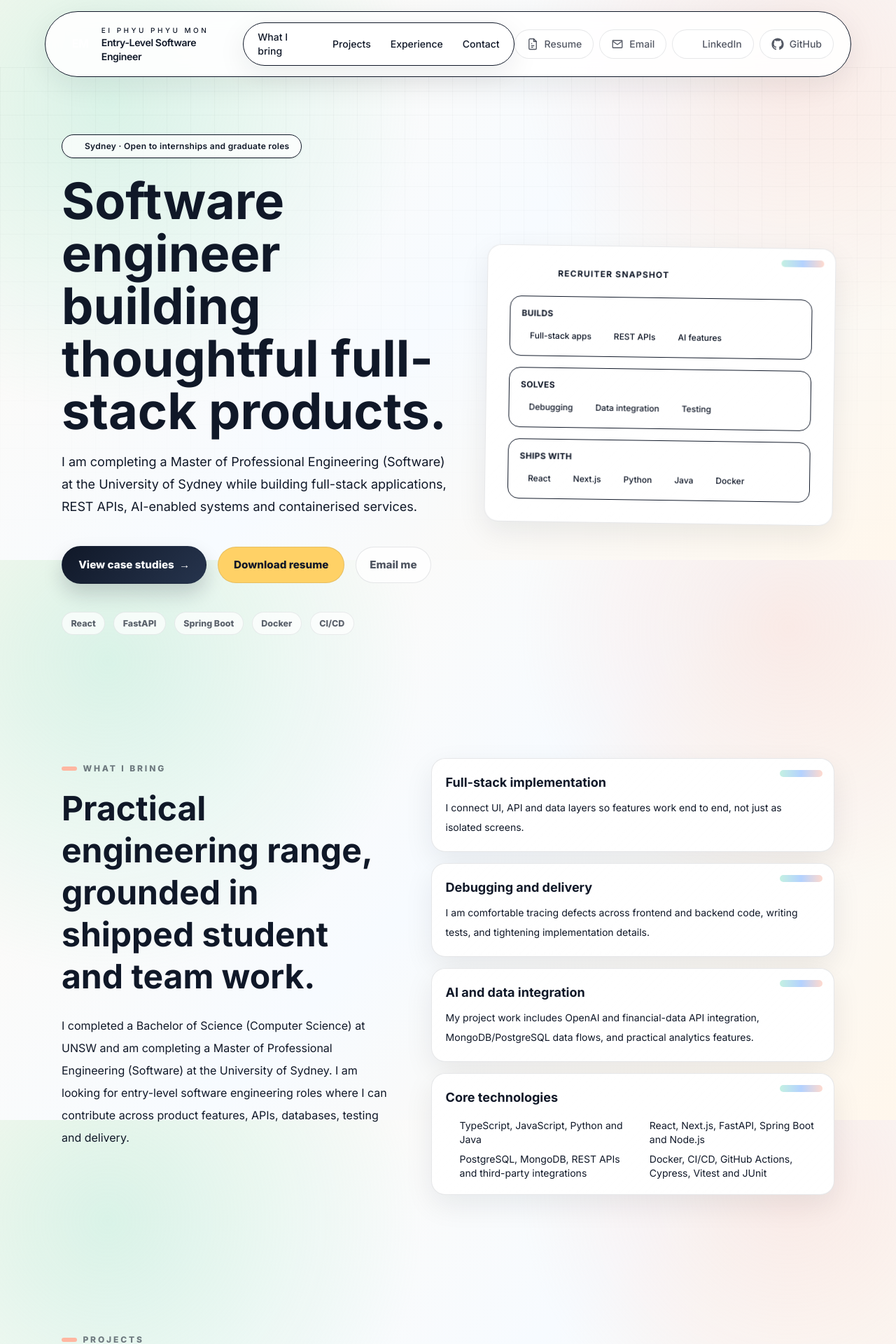
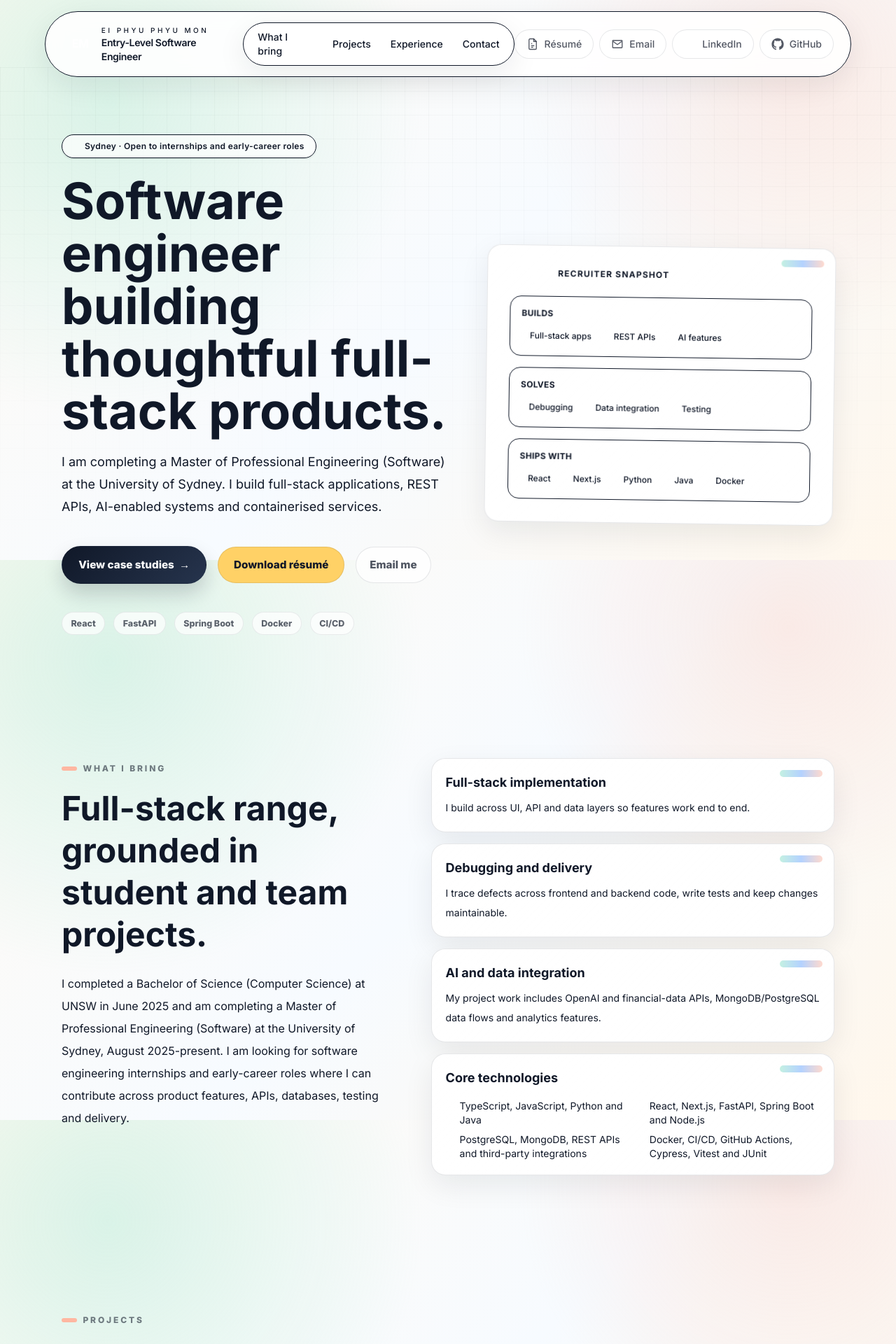
Before and after one commit to eppm27/website, a React (Vite) app: page / in a window 1280 px wide. Shown: the top 1920 px of the page at 70% size. Built offline with nearby package versions, Linux system fonts and the light colour scheme.

Commit message:
removed indescriptive content

```diff
--- a/src/components/About.jsx
+++ b/src/components/About.jsx
@@ -8,15 +8,15 @@ const keySkills = [
 const strengths = [
   {
     title: "Full-stack implementation",
-    body: "I connect UI, API and data layers so features work end to end, not just as isolated screens.",
+    body: "I build across UI, API and data layers so features work end to end.",
   },
   {
     title: "Debugging and delivery",
-    body: "I am comfortable tracing defects across frontend and backend code, writing tests, and tightening implementation details.",
+    body: "I trace defects across frontend and backend code, write tests and keep changes maintainable.",
   },
   {
     title: "AI and data integration",
-    body: "My project work includes OpenAI and financial-data API integration, MongoDB/PostgreSQL data flows, and practical analytics features.",
+    body: "My project work includes OpenAI and financial-data APIs, MongoDB/PostgreSQL data flows and analytics features.",
   },
 ];
 
@@ -27,14 +27,15 @@ const About = () => {
         <div>
           <span className="section-kicker">What I bring</span>
           <h2 className="mt-4 text-4xl sm:text-5xl font-bold leading-tight text-ink">
-            Practical engineering range, grounded in shipped student and team work.
+            Full-stack range, grounded in student and team projects.
           </h2>
           <p className="mt-6 text-base leading-8 text-ink/70">
-            I completed a Bachelor of Science (Computer Science) at UNSW and am
-            completing a Master of Professional Engineering (Software) at the
-            University of Sydney. I am looking for entry-level software
-            engineering roles where I can contribute across product features,
-            APIs, databases, testing and delivery.
+            I completed a Bachelor of Science (Computer Science) at UNSW in
+            June 2025 and am completing a Master of Professional Engineering
+            (Software) at the University of Sydney, August 2025-present. I am
+            looking for software engineering internships and early-career roles
+            where I can contribute across product features, APIs, databases,
+            testing and delivery.
           </p>
         </div>
 
--- a/src/components/Contact.jsx
+++ b/src/components/Contact.jsx
@@ -1,52 +1,54 @@
 const actions = [
   {
-    title: "Email",
-    value: "eppmon27@gmail.com",
+    label: "Email me",
     href: "mailto:eppmon27@gmail.com",
-    note: "Best first step for internships, graduate roles and technical conversations.",
   },
   {
-    title: "LinkedIn",
-    value: "Connect on LinkedIn",
+    label: "LinkedIn",
     href: "https://www.linkedin.com/in/ei-phyu-phyu-mon-8517181ba/",
-    note: "Useful for recruiter outreach and role updates.",
   },
   {
-    title: "GitHub",
-    value: "github.com/eppm27",
+    label: "GitHub",
     href: "https://github.com/eppm27",
-    note: "Browse public projects, implementation details and recent code.",
   },
   {
-    title: "Resume",
-    value: "Download PDF",
+    label: "Download résumé",
     href: "/Ei-Phyu-Phyu-Mon-CV.pdf",
-    note: "One-page summary of education, experience, projects and skills.",
     download: true,
   },
 ];
 
 const Contact = () => {
   return (
-    <section id="contact" className="section-reveal py-16 sm:py-24">
+    <section id="contact" className="section-reveal py-14 sm:py-20">
       <div className="mx-auto max-w-6xl px-4 sm:px-6">
-        <div className="grid gap-10 lg:grid-cols-[0.9fr_1.1fr] lg:items-start">
+        <div className="notebook-card relative overflow-hidden p-6 sm:p-8 lg:p-10">
+          <div
+            className="pointer-events-none absolute -right-16 -top-16 h-40 w-40 rounded-full bg-peach/30 blur-2xl"
+            aria-hidden="true"
+          ></div>
+          <div
+            className="pointer-events-none absolute -bottom-20 left-8 h-36 w-36 rounded-full bg-mint/30 blur-2xl"
+            aria-hidden="true"
+          ></div>
+
+          <div className="relative z-10 grid gap-8 lg:grid-cols-[1fr_auto] lg:items-end">
             <div>
               <span className="section-kicker">Contact</span>
               <h2 className="mt-4 text-4xl font-bold leading-tight text-ink sm:text-5xl">
-              Open to software engineering internships and graduate roles.
+                Let&apos;s connect
               </h2>
-            <p className="mt-6 text-base leading-8 text-ink/70">
-              I am based in Sydney and interested in teams that value ownership,
-              clear communication, debugging, product thinking and reliable
-              delivery.
+              <p className="mt-5 max-w-2xl text-base leading-7 text-ink/70 sm:text-lg">
+                I&apos;m currently open to software engineering internships and
+                early-career opportunities. Feel free to reach out by email or
+                LinkedIn.
               </p>
             </div>
 
-          <div className="grid gap-4 sm:grid-cols-2">
+            <div className="flex flex-wrap gap-3 lg:justify-end">
               {actions.map((action) => (
                 <a
-                key={action.title}
+                  key={action.label}
                   href={action.href}
                   target={action.href.startsWith("http") ? "_blank" : undefined}
                   rel={
@@ -55,22 +57,12 @@ const Contact = () => {
                       : undefined
                   }
                   download={action.download}
-                className="notebook-card focus-ring group block p-5 transition duration-300 hover:-translate-y-1 hover:shadow-[0_18px_40px_rgba(16,24,40,0.1)]"
+                  className="focus-ring inline-flex min-h-12 items-center justify-center rounded-full border border-ink/10 bg-white/80 px-5 py-3 text-sm font-bold text-ink shadow-sm transition duration-200 hover:-translate-y-0.5 hover:border-sky/40 hover:bg-white hover:shadow-[0_12px_24px_rgba(16,24,40,0.08)]"
                 >
-                <span className="text-xs font-bold uppercase tracking-[0.22em] text-ink/45">
-                  {action.title}
-                </span>
-                <span className="mt-3 block text-lg font-bold text-ink">
-                  {action.value}
-                </span>
-                <span className="mt-2 block text-sm leading-6 text-ink/60">
-                  {action.note}
-                </span>
-                <span className="mt-5 inline-flex text-sm font-bold text-sky transition group-hover:translate-x-1">
-                  Open <span aria-hidden="true">→</span>
-                </span>
+                  {action.label}
                 </a>
               ))}
+            </div>
           </div>
         </div>
       </div>
--- a/src/components/Experience.jsx
+++ b/src/components/Experience.jsx
@@ -5,53 +5,40 @@ const experiences = [
     period: "Nov 2025 – Feb 2026",
     location: "Sydney",
     summary:
-      "Worked across frontend and backend systems on a production web platform.",
+      "Worked across frontend and backend systems on a web platform.",
     achievements: [
-      "Resolved 15+ frontend and backend defects across Next.js and REST API systems, improving system reliability and user experience.",
-      "Refactored components and backend services for maintainability, performance and code clarity.",
-      "Contributed to Jira-based sprint delivery through testing, debugging, issue tracking and CI/CD workflows.",
+      "Worked with Next.js, React and REST API features across the stack.",
+      "Debugged frontend and backend issues and refactored code for maintainability.",
+      "Contributed to sprint work through testing, issue tracking and CI/CD workflows.",
     ],
     stack: ["Next.js", "React", "REST APIs", "JavaScript", "Jira", "CI/CD"],
   },
   {
-    role: "Software Engineering Intern (Capstone)",
-    organisation: "UNSW · CryptoChat Web App",
+    role: "Full Stack Engineer (Work Integrated Learning)",
+    organisation: "UNSW · AI Financial Assistant",
     period: "Feb 2025 – May 2025",
     location: "Sydney",
     summary:
-      "Built an AI-powered crypto chatbot within a 4-member agile team.",
+      "Built an AI financial assistant within a 4-member agile team.",
     achievements: [
       "Implemented React, Node.js and MongoDB features for chatbot and financial-data workflows.",
-      "Integrated OpenAI and financial APIs, contributed Dockerised backend services and helped lead agile delivery.",
-      "Contributed automated workflows with GitHub Actions and documented tested code coverage above 85%.",
+      "Integrated OpenAI and financial APIs and contributed Dockerised backend services.",
+      "Contributed automated workflows with GitHub Actions and tested delivery practices.",
     ],
     stack: ["React", "Node.js", "MongoDB", "OpenAI API", "Docker", "GitHub Actions"],
   },
   {
-    role: "Technology Insights Program",
-    organisation: "KPMG Australia",
-    period: "Apr 2024",
+    role: "Student Consultant (Technology)",
+    organisation: "Practera",
+    period: "Nov 2025 – Dec 2025",
     location: "Sydney",
     summary:
-      "Delivered a prototype sustainability solution during a design-thinking challenge.",
+      "Worked on a technology consulting project with a team.",
     achievements: [
-      "Applied cloud, AI and cybersecurity concepts to simulate enterprise consulting solutions.",
-      "Presented technical ideas to consultants and mentors through workshops and feedback sessions.",
+      "Researched a technical problem, shaped recommendations and communicated findings.",
+      "Worked through feedback and shared progress with project stakeholders.",
     ],
-    stack: ["Cloud", "AI", "Cybersecurity", "Prototyping"],
-  },
-  {
-    role: "PG Connect Advisor",
-    organisation: "University of Sydney",
-    period: "Nov 2025 – Present",
-    location: "Sydney",
-    summary:
-      "Support postgraduate students with onboarding, university systems, and transition into postgraduate study through mentoring and Q&A support.",
-    achievements: [
-      "Provided guidance to postgraduate students navigating university systems, enrolment processes, and student support resources.",
-      "Strengthened communication, mentoring and student-facing support skills in a university environment.",
-    ],
-    stack: ["Mentoring", "Student support", "Communication"],
+    stack: ["Research", "Consulting", "Communication"],
   },
 ];
 
@@ -62,11 +49,11 @@ const Experience = () => {
         <div>
           <span className="section-kicker">Experience</span>
           <h2 className="mt-4 text-4xl sm:text-5xl font-bold leading-tight text-ink">
-            Debugging, building and delivering with technical teams.
+            Building, debugging and working with technical teams.
           </h2>
           <p className="mx-auto mt-6 max-w-3xl text-lg text-ink/70">
-            My experience combines production web work, capstone engineering,
-            technical prototyping and student-facing communication.
+            My experience combines full-stack internship work, Work Integrated
+            Learning and technology consulting.
           </p>
         </div>
 
--- a/src/components/Footer.jsx
+++ b/src/components/Footer.jsx
@@ -9,7 +9,7 @@ const navLinks = [
 const contactShortcuts = [
   {
     href: "/Ei-Phyu-Phyu-Mon-CV.pdf",
-    label: "Resume",
+    label: "Résumé",
     icon: (
       <svg aria-hidden="true" width="18" height="18" viewBox="0 0 24 24" fill="none" stroke="currentColor" strokeWidth="1.8">
         <path d="M14 2H7a2 2 0 0 0-2 2v16a2 2 0 0 0 2 2h10a2 2 0 0 0 2-2V7Z" />
@@ -78,7 +78,7 @@ const Footer = () => {
             </div>
             <p className="mt-5 max-w-lg text-sm leading-6 text-ink/60">
               Sydney-based and focused on full-stack applications, REST APIs,
-              AI-enabled systems, testing and reliable delivery.
+              AI-enabled systems, testing and delivery.
             </p>
             <div className="mt-6 flex flex-wrap gap-2">
               {contactShortcuts.map(({ href, label, icon, download }) => (
@@ -113,13 +113,13 @@ const Footer = () => {
             <div>
               <h3 className="text-xs font-bold uppercase tracking-[0.35em] text-ink/45">Location</h3>
               <p className="mt-4 text-sm text-ink/60">Sydney, Australia</p>
-              <p className="mt-2 text-sm text-ink/50">Available for internships and graduate roles</p>
+              <p className="mt-2 text-sm text-ink/50">Available for internships and early-career roles</p>
             </div>
           </div>
         </div>
 
         <div className="mt-10 flex flex-col gap-3 border-t border-ink/10 pt-5 text-xs text-ink/50 sm:flex-row sm:items-center sm:justify-between">
-          <span>© {year} Ei Phyu Phyu Mon. Built with care and curiosity.</span>
+          <span>© {year} Ei Phyu Phyu Mon.</span>
           <span>Built with React · Vite · Tailwind</span>
         </div>
       </div>
--- a/src/components/Home.jsx
+++ b/src/components/Home.jsx
@@ -30,7 +30,7 @@ const Home = () => {
             >
               <span className="h-2 w-2 rounded-full bg-mint animate-pulse"></span>
               <span className="text-xs font-semibold text-ink/70 tracking-wide">
-                Sydney · Open to internships and graduate roles
+                Sydney · Open to internships and early-career roles
               </span>
             </div>
 
@@ -44,9 +44,8 @@ const Home = () => {
               className={`mt-5 max-w-2xl text-base leading-7 text-ink/70 sm:text-lg sm:leading-8 ${isVisible ? "animate-slide-up delay-200" : "opacity-0"}`}
             >
               I am completing a Master of Professional Engineering (Software)
-              at the University of Sydney while building full-stack
-              applications, REST APIs, AI-enabled systems and containerised
-              services.
+              at the University of Sydney. I build full-stack applications,
+              REST APIs, AI-enabled systems and containerised services.
             </p>
 
             <div
@@ -67,7 +66,7 @@ const Home = () => {
                 className="btn-secondary focus-ring"
                 download
               >
-                Download resume
+                Download résumé
               </a>
               <a href="mailto:eppmon27@gmail.com" className="btn-quiet focus-ring">
                 Email me
--- a/src/components/Navbar.jsx
+++ b/src/components/Navbar.jsx
@@ -11,7 +11,7 @@ const navLinks = [
 const contactShortcuts = [
   {
     href: "/Ei-Phyu-Phyu-Mon-CV.pdf",
-    label: "Resume",
+    label: "Résumé",
     icon: (
       <svg
         aria-hidden="true"
@@ -165,7 +165,7 @@ const Navbar = () => {
               aria-label={label}
               target={href.startsWith("http") ? "_blank" : undefined}
               rel={href.startsWith("http") ? "noopener noreferrer" : undefined}
-              download={label === "Resume"}
+              download={label === "Résumé"}
             >
               {icon}
               <span className="text-sm font-medium">{label}</span>
@@ -231,7 +231,7 @@ const Navbar = () => {
                   rel={
                     href.startsWith("http") ? "noopener noreferrer" : undefined
                   }
-                  download={label === "Resume"}
+                  download={label === "Résumé"}
                   onClick={() => setIsMenuOpen(false)}
                 >
                   {icon}
```
Also changed, not shown: src/components/Projects.jsx (+8 -8 lines), 1 other file (tests, documents, lock files or other folders). Lines whose indentation alone changed are shown as unchanged.
